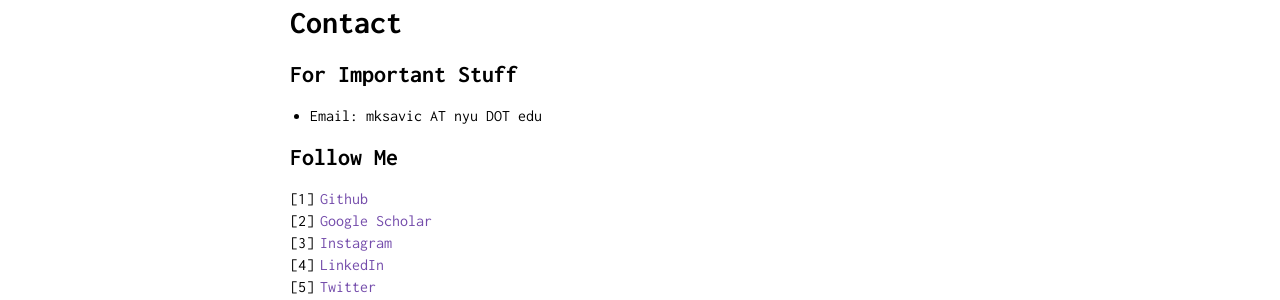
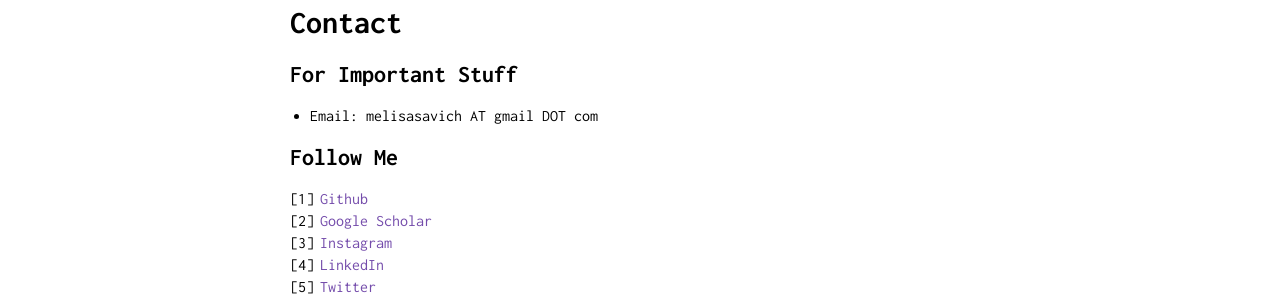
Before and after one commit to mksavic/mksavic.github.io, a Jekyll site: the page built from contact.md, in a window 1280 px wide. Shown: the part 125-425 px from the top of the page. Built offline with Jekyll 4.4.1, drawn with Linux system fonts in a browser that asks for light colours; our own code applies the rules of GitHub Pages for plain Markdown files.

Commit message:
update contact.md

```diff
--- a/contact.md
+++ b/contact.md
@@ -7,7 +7,7 @@ is_contact: true
 
 ## For Important Stuff
 
-* Email: mksavic AT nyu DOT edu
+* Email: melisasavich AT gmail DOT com
 
 ## Follow Me
 
```
